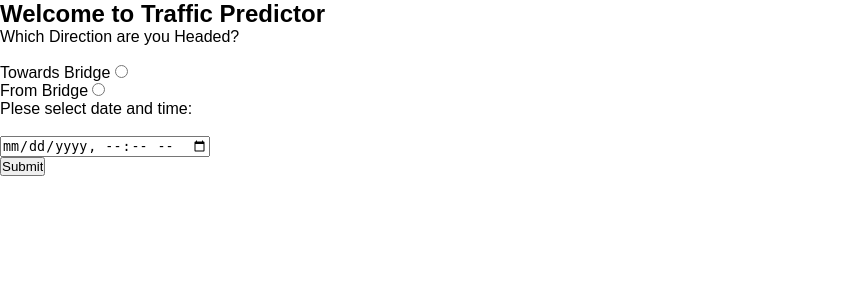
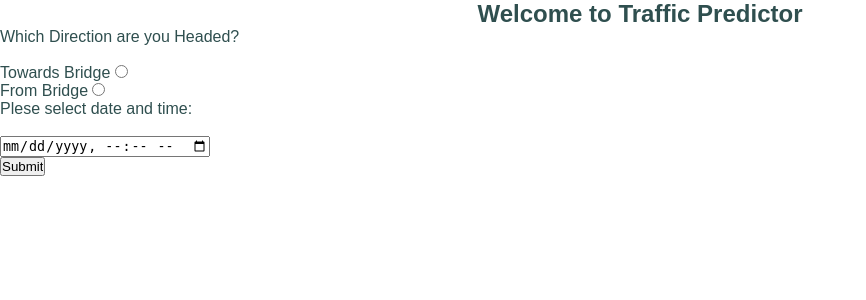
Before and after one commit to Brady-Malott/Borderhacks2021, a Flask app: page /form/ in a window 1280 px wide. Shown: the top 300 px of the page, without its empty margins (0-866 px from the left). Run offline with Flask 2, Linux system fonts and the light colour scheme.

Commit message:
prepared for start of css

```diff
--- a/src/static/style.css
+++ b/src/static/style.css
@@ -6,4 +6,18 @@
 
 body {
   font-family: Arial, Helvetica, sans-serif;
+  color: darkslategrey;
 }
+
+h1 {
+  text-align: center;
+  color: darkslategrey;
+}
+
+.container {
+  display: flex;
+  flex-direction: column;
+  justify-content: center;
+  align-content: center;
+  row-gap: 30px;
+}
--- a/src/templates/form/form.html
+++ b/src/templates/form/form.html
@@ -1,6 +1,7 @@
 {% extends 'base.html' %} {% block header %}
 <h1>Welcome to Traffic Predictor</h1>
 {% endblock %} {% block content %}
+<div class="container">
 <form method="post">
 
   <p> Which Direction are you Headed?</p> <br>
@@ -14,4 +15,5 @@
   <input type="datetime-local" required /> <br>
   <input type="submit" value="Submit" />
 </form>
+</div>
 {% endblock %}
```
